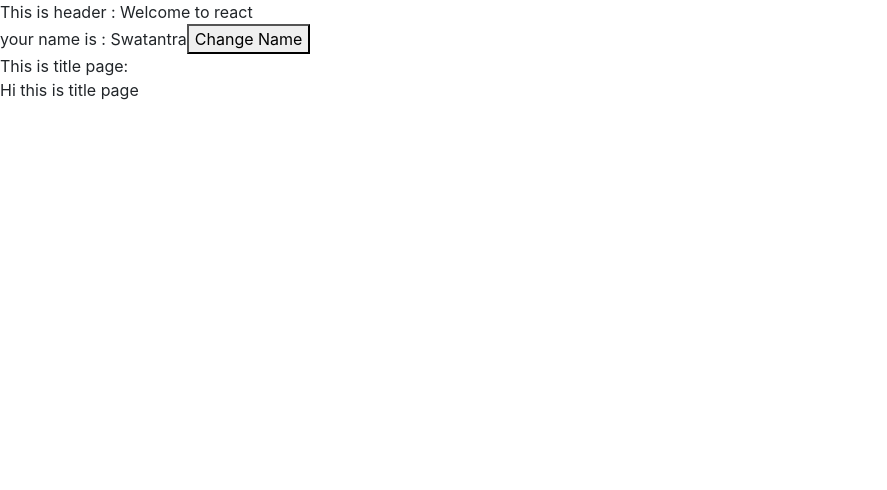
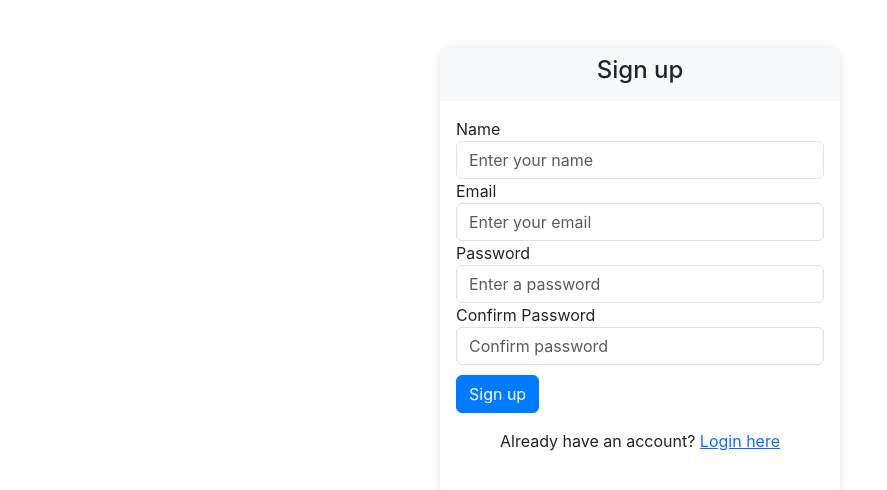
Before and after one commit to swat1000/ReactJS, a React (Create React App) app in the folder ClassLearning/classwork/: page / in a window 1280 px wide. Shown: the top 490 px of the page, without its empty margins (0-887 px from the left). Built offline with nearby package versions, Linux system fonts and the light colour scheme.

Commit message:
WIP: Created login/ signup page using react router

```diff
--- a/ClassLearning/classwork/package.json
+++ b/ClassLearning/classwork/package.json
@@ -8,6 +8,7 @@
     "@testing-library/user-event": "^13.5.0",
     "react": "^18.2.0",
     "react-dom": "^18.2.0",
+    "react-router-dom": "^6.11.2",
     "react-scripts": "5.0.1",
     "web-vitals": "^2.1.4"
   },
--- a/ClassLearning/classwork/src/App.js
+++ b/ClassLearning/classwork/src/App.js
@@ -2,11 +2,14 @@ import './App.css';
 import Header from './components/header';
 import Contactus from './components/contactus';
 import { useState } from 'react';
+import { Routes, Route } from 'react-router-dom';
+import Login from './components/login';
+import Signup from './components/signup';
 
 function App() {
-  const [name, setName]=useState('Swatantra')
+  // const [name, setName] = useState('Swatantra')
   // const [Incnum, setNum]=useState(0)
-  const [showtitlepage, setshowtitlepage] = useState(true)
+  // const [showtitlepage, setshowtitlepage] = useState(true)
 
   // const contactDetails = {
   //   name: 'Swatantra',
@@ -32,22 +35,27 @@ function App() {
 
 
   return (
-    <div>
-      <Header name={name} setName={setName} showtitlepage={showtitlepage} setshowtitlepage={setshowtitlepage}></Header>
+    // <div>
+    //   {/* <Header name={name} setName={setName} showtitlepage={showtitlepage} setshowtitlepage={setshowtitlepage}></Header> */}
 
-      {/* <Contactus name={name}></Contactus> */}
-      {/* My Name is {name}
-      <button onClick={handleClick}>Click me</button> */}
-      {/* <button onClick={RevertClick}>Revert me</button> */}
+    //   {/* <Contactus name={name}></Contactus> */}
+    //   {/* My Name is {name}
+    //   <button onClick={handleClick}>Click me</button> */}
+    //   {/* <button onClick={RevertClick}>Revert me</button> */}
 
-      {/* This is my Counter {Incnum}
-      <button onClick={Increment}>Increment</button>
-      <button onClick={Decrement}>Decrement</button> */}
+    //   {/* This is my Counter {Incnum}
+    //   <button onClick={Increment}>Increment</button>
+    //   <button onClick={Decrement}>Decrement</button> */}
 
-      {/* <Contactus name={contactDetails.name}
-        phone={contactDetails.phone} email={contactDetails.email}>
-      </Contactus> */}
-    </div>
+    //   {/* <Contactus name={contactDetails.name}
+    //     phone={contactDetails.phone} email={contactDetails.email}>
+    //   </Contactus> */}
+    // </div>
+
+    <Routes>
+      <Route path= '/'  element = {<Signup/>} />
+      <Route path= '/login'  element = {<Login/>} />
+    </Routes>
 
   );
 }
--- a/ClassLearning/classwork/src/components/Title.js
+++ b/ClassLearning/classwork/src/components/Title.js
@@ -1,7 +1,7 @@
 import React from "react";
 
-export default function Title(){
-    return(
+export default function Title() {
+    return (
         <div>
             Hi this is title page
         </div>
--- /dev/null
+++ b/ClassLearning/classwork/src/components/login.js
@@ -0,0 +1,36 @@
+import React from 'react'
+import { Link } from 'react-router-dom'
+import './style.css'
+
+export default function login() {
+    return (
+        <div className='login'>
+            <div class="container mt-5">
+                <div class="row justify-content-center">
+                    <div class="col-md-6">
+                        <div class="card">
+                            <div class="card-header">
+                                <h4>Login</h4>
+                            </div>
+                            <div class="card-body">
+                                <form>
+                                    <div class="form-group">
+                                        <label for="username">Username</label>
+                                        <input type="text" class="form-control" id="username" placeholder="Enter username" />
+                                    </div>
+                                    <div class="form-group">
+                                        <label for="password">Password</label>
+                                        <input type="password" class="form-control" id="password" placeholder="Enter password" />
+                                    </div>
+                                    <button type="submit" class="btn btn-primary">Login</button>
+                                    <p class="mt-3">Don't have an account? <Link to='/' >Sign up</Link></p>
+                                </form>
+                            </div>
+                        </div>
+                    </div>
+                </div>
+            </div>
+
+        </div>
+    )
+}
--- /dev/null
+++ b/ClassLearning/classwork/src/components/signup.js
@@ -0,0 +1,44 @@
+import React from 'react'
+import { Link } from 'react-router-dom'
+import './style.css'
+
+export default function signup() {
+    return (
+        <div className='login'>
+
+            <div class="container mt-5">
+                <div class="row justify-content-center">
+                    <div class="col-md-6">
+                        <div class="card">
+                            <div class="card-header">
+                                <h4>Sign up</h4>
+                            </div>
+                            <div class="card-body">
+                                <form>
+                                    <div class="form-group">
+                                        <label for="name">Name</label>
+                                        <input type="text" class="form-control" id="name" placeholder="Enter your name" />
+                                    </div>
+                                    <div class="form-group">
+                                        <label for="email">Email</label>
+                                        <input type="email" class="form-control" id="email" placeholder="Enter your email" />
+                                    </div>
+                                    <div class="form-group">
+                                        <label for="password">Password</label>
+                                        <input type="password" class="form-control" id="password" placeholder="Enter a password" />
+                                    </div>
+                                    <div class="form-group">
+                                        <label for="confirm-password">Confirm Password</label>
+                                        <input type="password" class="form-control" id="confirm-password" placeholder="Confirm password" />
+                                    </div>
+                                    <button type="submit" class="btn btn-primary">Sign up</button>
+                                    <p class="mt-3">Already have an account? <Link to='/login' >Login here</Link></p>
+                                </form>
+                            </div>
+                        </div>
+                    </div>
+                </div>
+            </div>
+        </div>
+    )
+}
--- /dev/null
+++ b/ClassLearning/classwork/src/components/style.css
@@ -0,0 +1,28 @@
+.card {
+    border: none;
+    box-shadow: 0px 0px 10px rgba(0, 0, 0, 0.1);
+    border-radius: 10px;
+    width: 400px;
+    height: 450px;
+    margin: auto;
+  }
+
+  .card-header {
+    background-color: #f8f9fa;
+    border-bottom: none;
+    text-align: center;
+  }
+
+  .btn-primary {
+    background-color: #007bff;
+    border-color: #007bff;
+    margin-top: 10px;
+  }
+
+  .btn-primary:hover {
+    background-color: #0069d9;
+    border-color: #0062cc;
+  }
+  .mt-3 {
+    text-align: center;
+  }
--- a/ClassLearning/classwork/src/index.js
+++ b/ClassLearning/classwork/src/index.js
@@ -3,11 +3,13 @@ import ReactDOM from 'react-dom/client';
 import './index.css';
 import App from './App';
 import reportWebVitals from './reportWebVitals';
+import { BrowserRouter } from 'react-router-dom';
 
 const root = ReactDOM.createRoot(document.getElementById('root'));
 root.render(
-
-    <App />
+    <BrowserRouter>
+        <App />
+    </BrowserRouter>
 
 );
 
```
Also changed, not shown: ClassLearning/classwork/src/components/header.js (+4 -4 lines), 1 other file (tests, documents, lock files or other folders).
